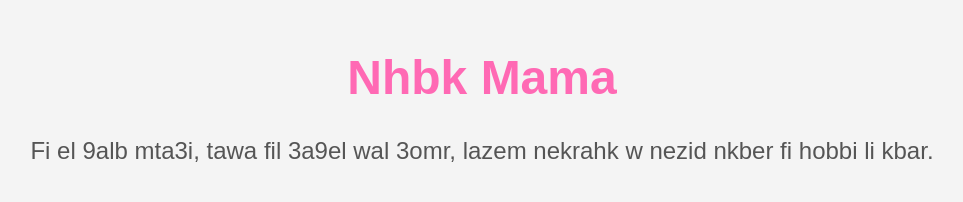
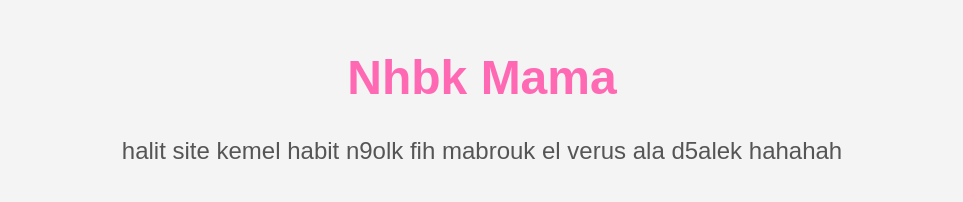
Before and after one commit to boudenthebest/Mabrouk-lwelda, a plain HTML site: page index.html in a window 1280 px wide. Shown: the top 202 px of the page, without its empty margins (158-1121 px from the left). Drawn offline with Linux system fonts and the light colour scheme; grey boxes are pictures that could not be loaded.

Commit message:
Update index.html

```diff
--- a/index.html
+++ b/index.html
@@ -3,7 +3,7 @@
 <head>
     <meta charset="UTF-8">
     <meta name="viewport" content="width=device-width, initial-scale=1.0">
-    <title>Nhbk Mama</title>
+    <title>mabrouk a mama</title>
     <style>
         body {
             font-family: 'Arial', sans-serif;
@@ -56,7 +56,7 @@
 
     <h1>Nhbk Mama</h1>
 
-    <p>Fi el 9alb mta3i, tawa fil 3a9el wal 3omr, lazem nekrahk w nezid nkber fi hobbi li kbar.</p>
+    <p>halit site kemel habit n9olk fih mabrouk el verus ala d5alek hahahah</p>
 
     <div class="image-container">
         <img src="https://example.com/image.jpg" alt="Mama's Image">
```
